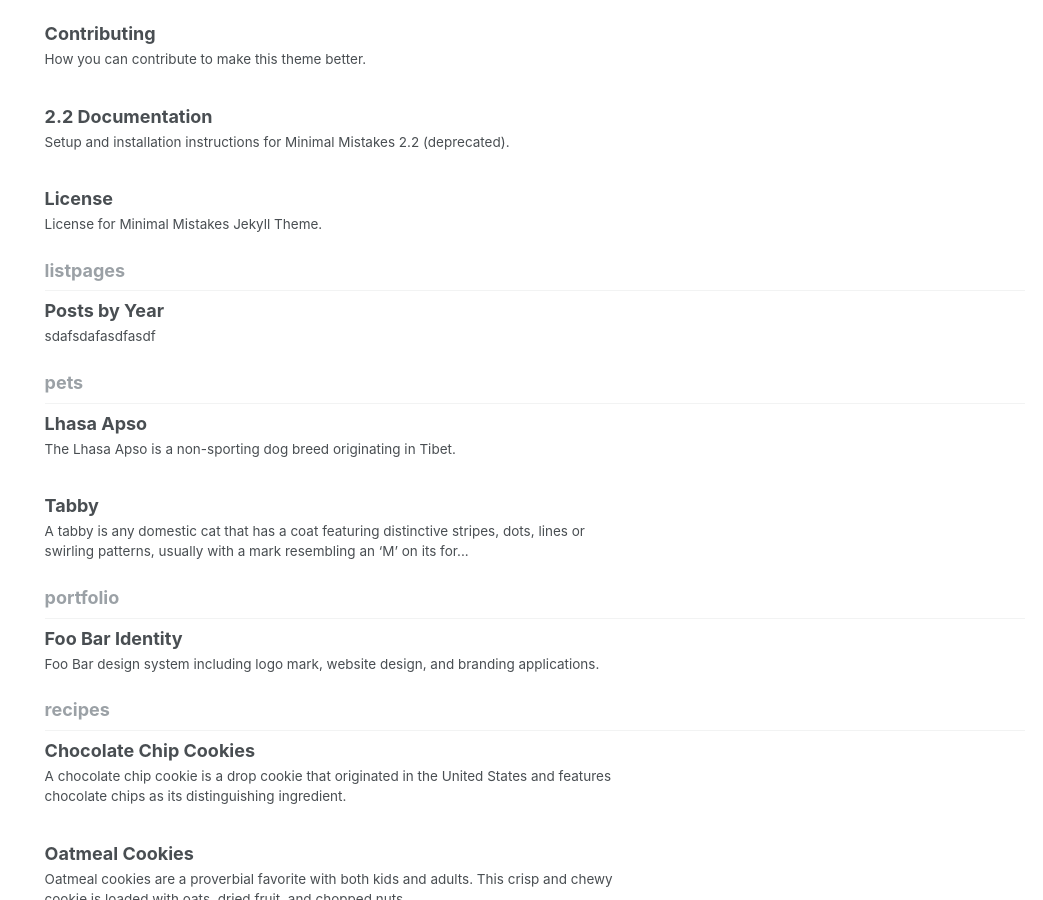
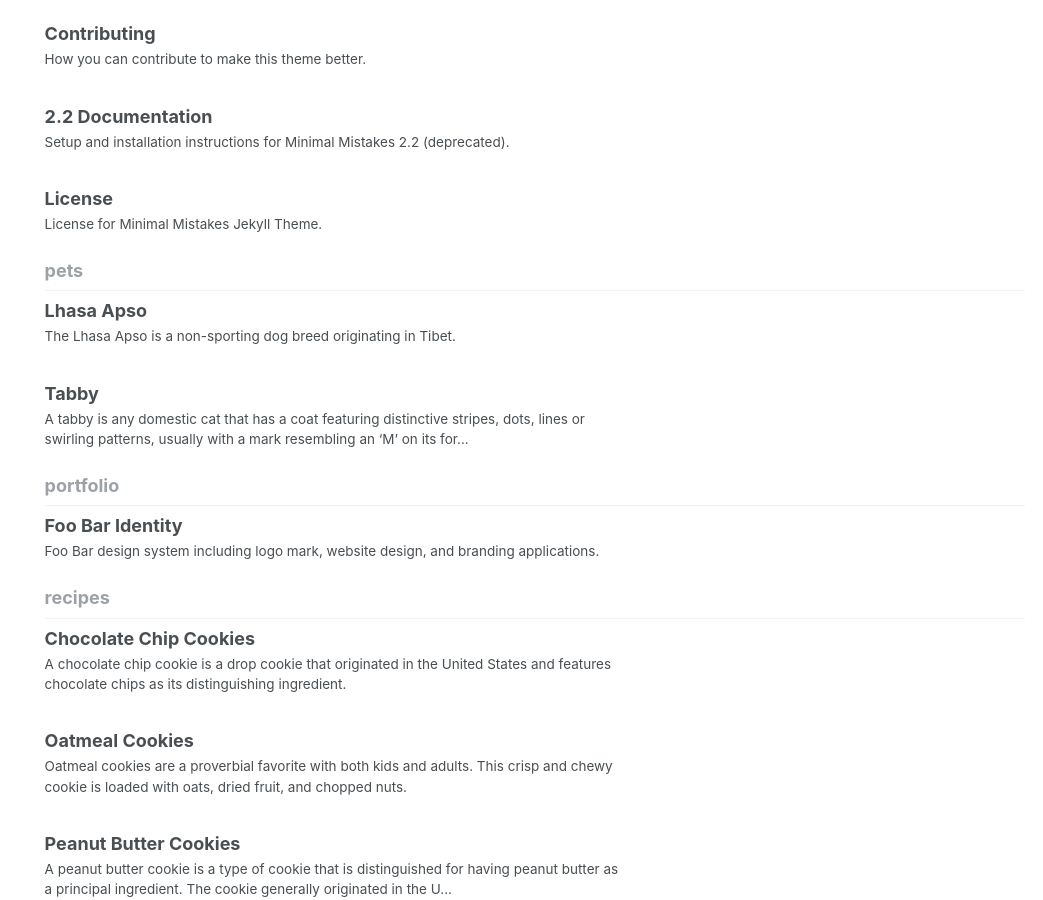
Before and after one commit to SofWa/custom-minimal-mistakes, a Jekyll site: the page built from _pages/collection-archive.html, in a window 1280 px wide and 900 px high, scrolled down 1609 px. Shown: the whole window, without its empty margins (237-1280 px from the left). Built offline with Jekyll 4.4.1, drawn with Linux system fonts in a browser that asks for light colours.

Commit message:
pages modify

```diff
--- a/_config.yml
+++ b/_config.yml
@@ -161,9 +161,6 @@ collections:
   portfolio:
     output: true
     permalink: /:collection/:path/
-  listpages:
-    output: true
-    permalink: /:collection/:path/
 
 
 # Defaults
@@ -181,10 +178,10 @@ defaults:
       related: true
   # _listpages
   - scope:
-      path: ""
-      type: listpages
+      path: "/list/"
+      type: pages
     values:
-      layout: single
+      layout: archive
       author_profile: false
       sidebar:
         nav: "foo"
```
Also changed, not shown: _pages/list/archive-list.md (renamed from _listpages/archive-list.md).
